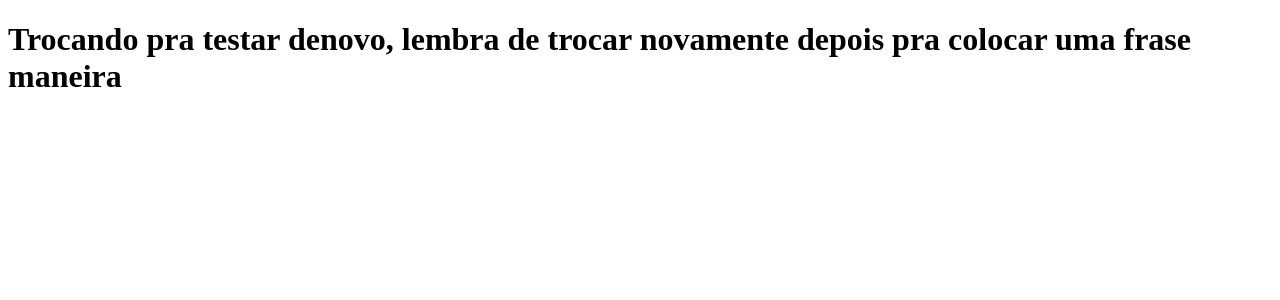
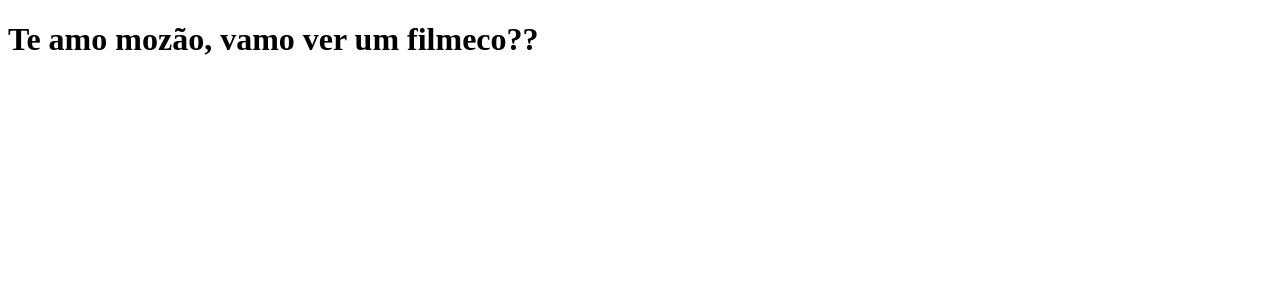
Before and after one commit to Oliveira-Lucas1379/clone-tabnews, a Next.js app: page / in a window 1280 px wide. Shown: the top 300 px of the page. Built offline with nearby package versions, Linux system fonts and the light colour scheme.

Commit message:
Modifica a frase

```diff
--- a/pages/index.js
+++ b/pages/index.js
@@ -1,5 +1,5 @@
 function Home() {
-    return <h1>Trocando pra testar denovo, lembra de trocar novamente depois pra colocar uma frase maneira</h1>
+    return <h1>Te amo mozão, vamo ver um filmeco?? </h1>
 }
 
 export default Home;
```
